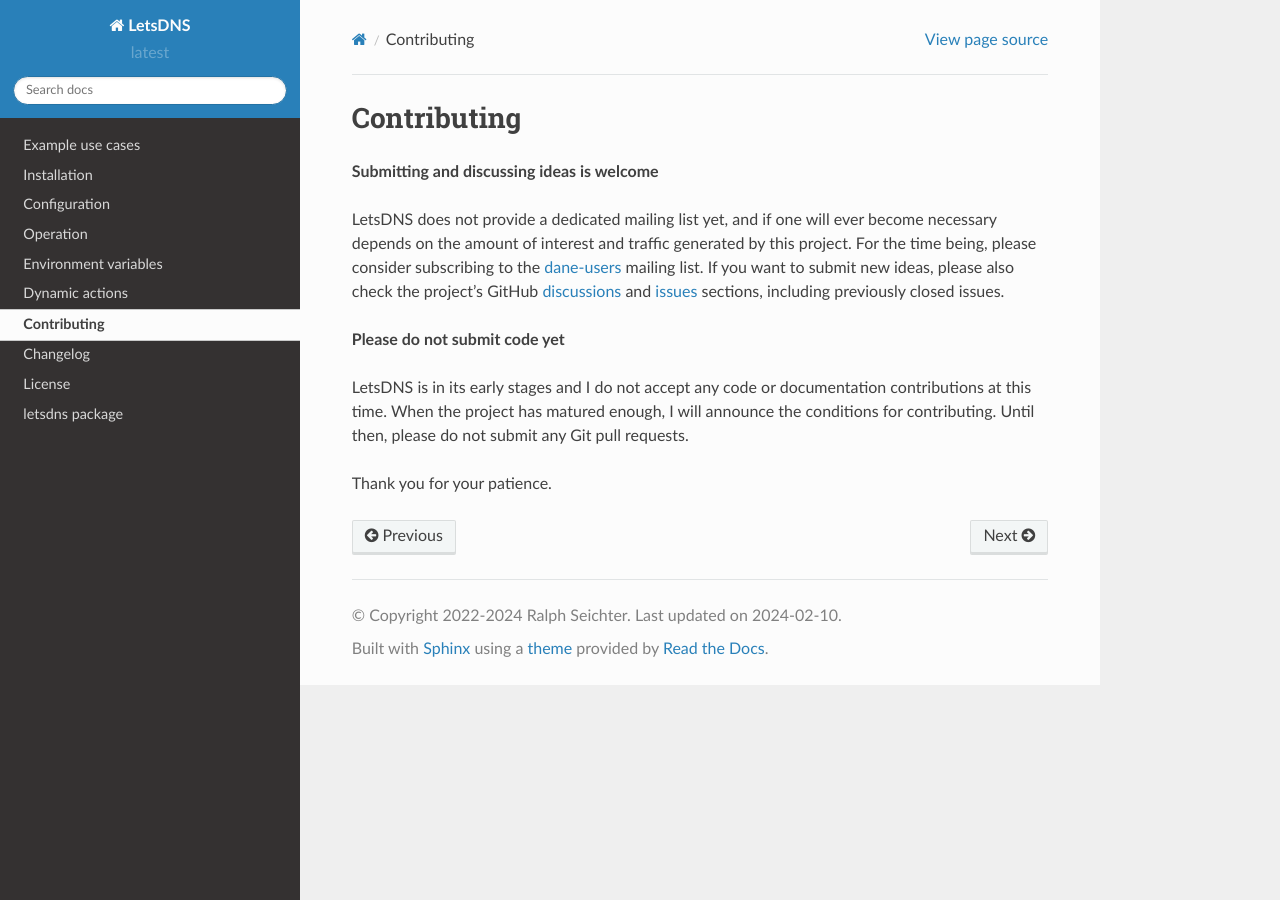
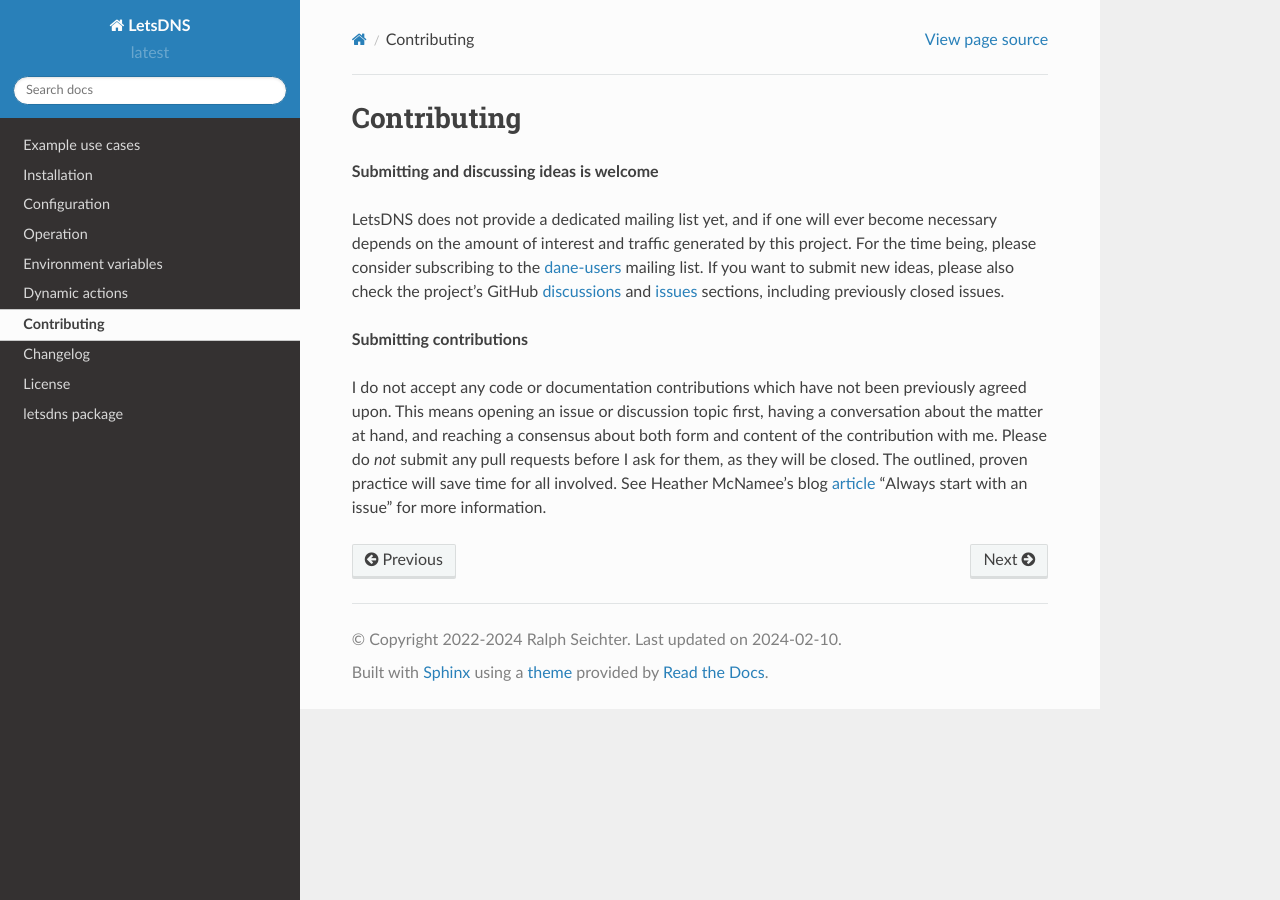
Before and after one commit to LetsDNS/letsdns, a Sphinx documentation site: the page built from docs/source/contrib.rst, in a window 1280 px wide. Built offline with Sphinx 7.4.7 and the Read the Docs theme 2.0.0, drawn with Linux system fonts in a browser that asks for light colours.

Commit message:
Rewrite paragraph

```diff
--- a/docs/source/contrib.rst
+++ b/docs/source/contrib.rst
@@ -8,14 +8,15 @@
 mailing list. If you want to submit new ideas, please also check the project's GitHub `discussions`_ and `issues`_
 sections, including previously closed issues.
 
+.. _article: https://about.gitlab.com/blog/2016/03/03/start-with-an-issue/
 .. _dane-users: https://mail.sys4.de/mailman/listinfo/dane-users
 .. _discussions: https://github.com/LetsDNS/letsdns/discussions
 .. _issues: https://github.com/LetsDNS/letsdns/issues
 
-**Please do not submit code yet**
+**Submitting contributions**
 
-LetsDNS is in its early stages and I do not accept any code or documentation contributions at this time. When the
-project has matured enough, I will announce the conditions for contributing. Until then, please do not submit any Git
-pull requests.
-
-Thank you for your patience.
+I do not accept any code or documentation contributions which have not been previously agreed upon. This means opening
+an issue or discussion topic first, having a conversation about the matter at hand, and reaching a consensus about both
+form and content of the contribution with me. Please do *not* submit any pull requests before I ask for them, as they
+will be closed. The outlined, proven practice will save time for all involved. See Heather McNamee's blog `article`_
+"Always start with an issue" for more information.
```
